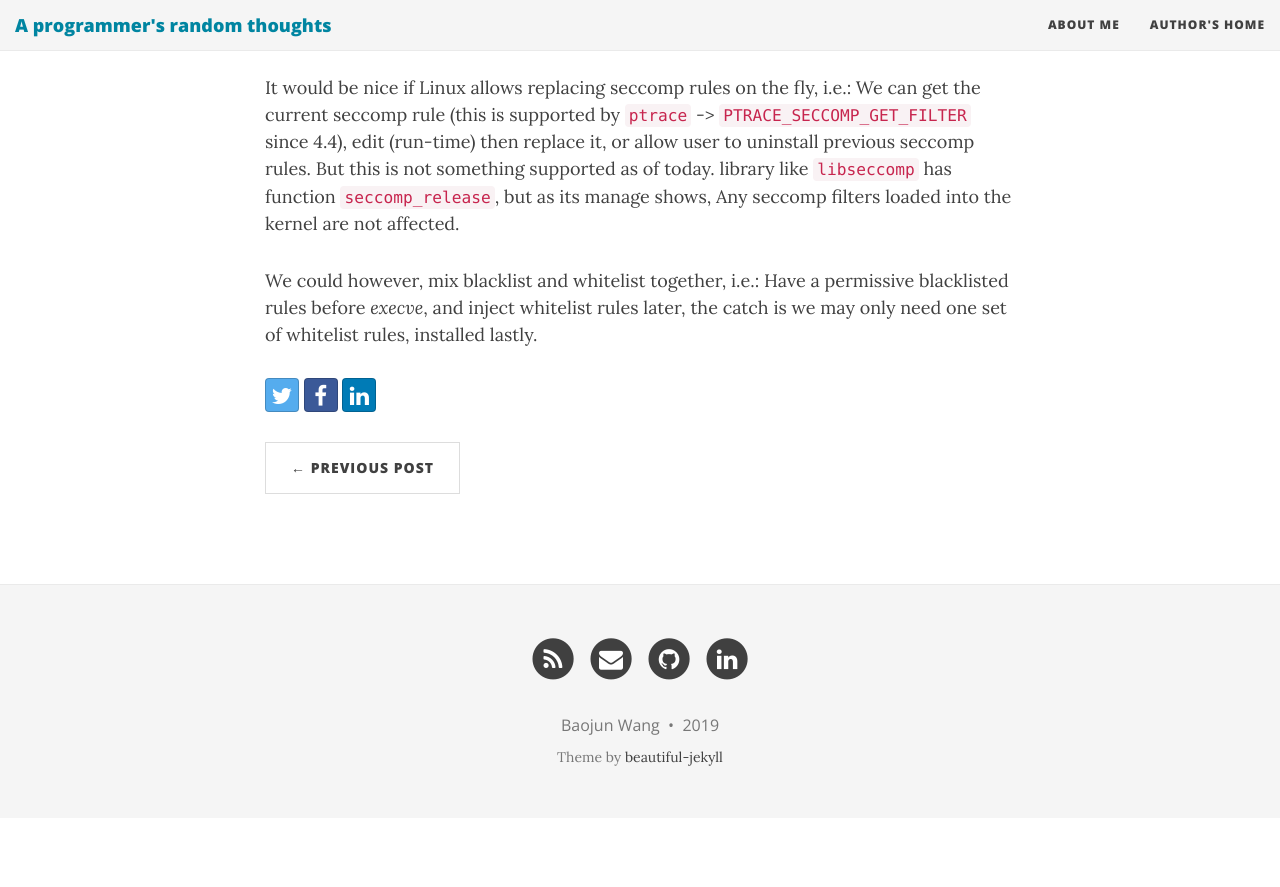
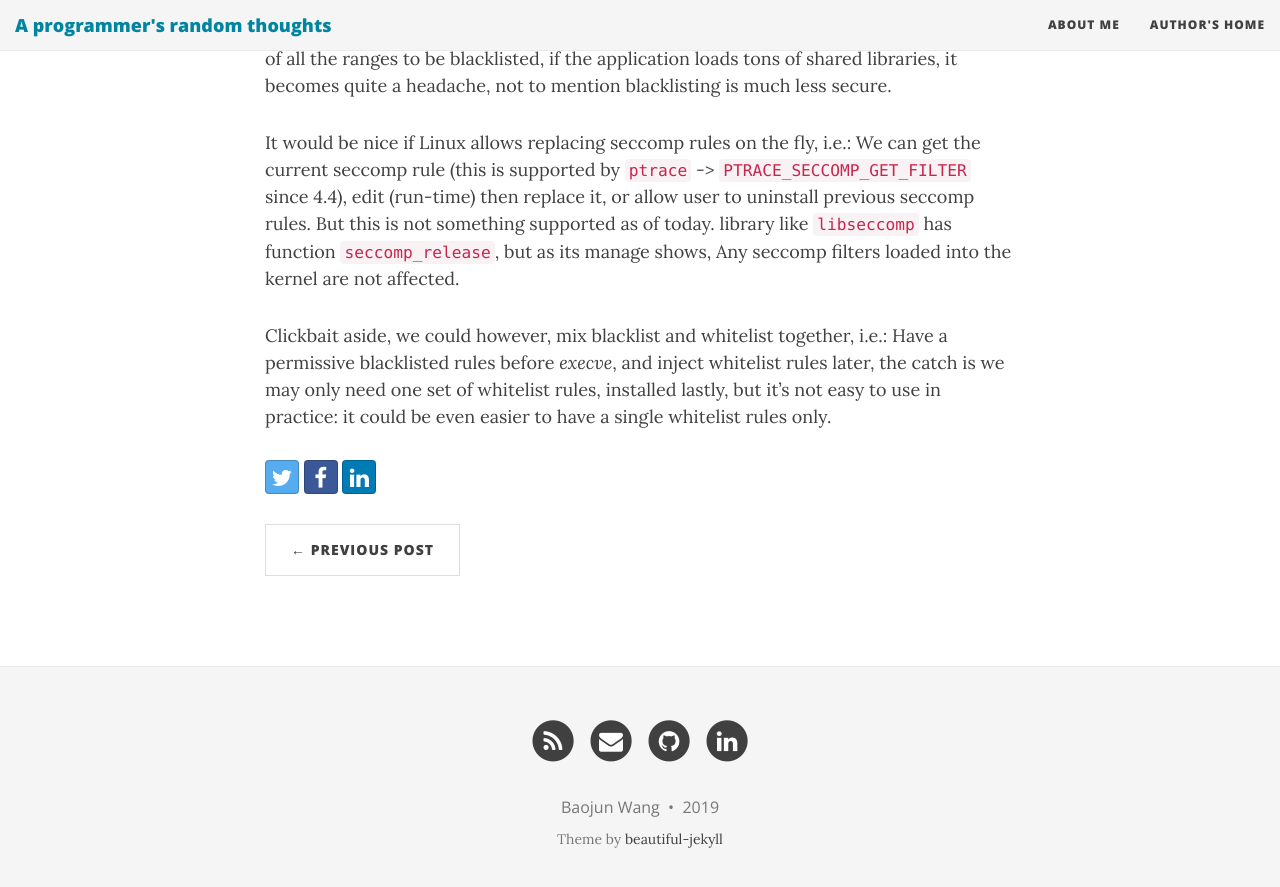
Before and after one commit to wangbj/wangbj.github.io, a Jekyll site: the page built from _posts/2019-06-05-prctl-seccomp.markdown, in a window 1280 px wide and 900 px high, scrolled down 1129 px. Shown: the top 887 px of the window. Built offline with Jekyll 4.4.1, drawn with Linux system fonts in a browser that asks for light colours; nearby versions of some CDN libraries; before the commit the page ends 1947 px from its top, so only the background shows below that; some of the changed text lies outside the part shown.

Commit message:
Update 2019-06-05-prctl-seccomp.markdown

```diff
--- a/_posts/2019-06-05-prctl-seccomp.markdown
+++ b/_posts/2019-06-05-prctl-seccomp.markdown
@@ -37,4 +37,4 @@
 replace it, or allow user to uninstall previous seccomp rules. But this is not something supported as of today. library like `libseccomp` has function `seccomp_release`, but as its manage shows, Any
 seccomp filters loaded into the kernel are not affected.
 
-We could however, mix blacklist and whitelist together, i.e.: Have a permissive blacklisted rules before *execve*, and inject whitelist rules later, the catch is we may only need one set of whitelist rules, installed lastly.
+Clickbait aside, we could however, mix blacklist and whitelist together, i.e.: Have a permissive blacklisted rules before *execve*, and inject whitelist rules later, the catch is we may only need one set of whitelist rules, installed lastly, but it's not easy to use in practice: it could be even easier to have a single whitelist rules only.
```
Also changed, not shown: other parts of _posts/2019-06-05-prctl-seccomp.markdown (+1 -1 lines).
